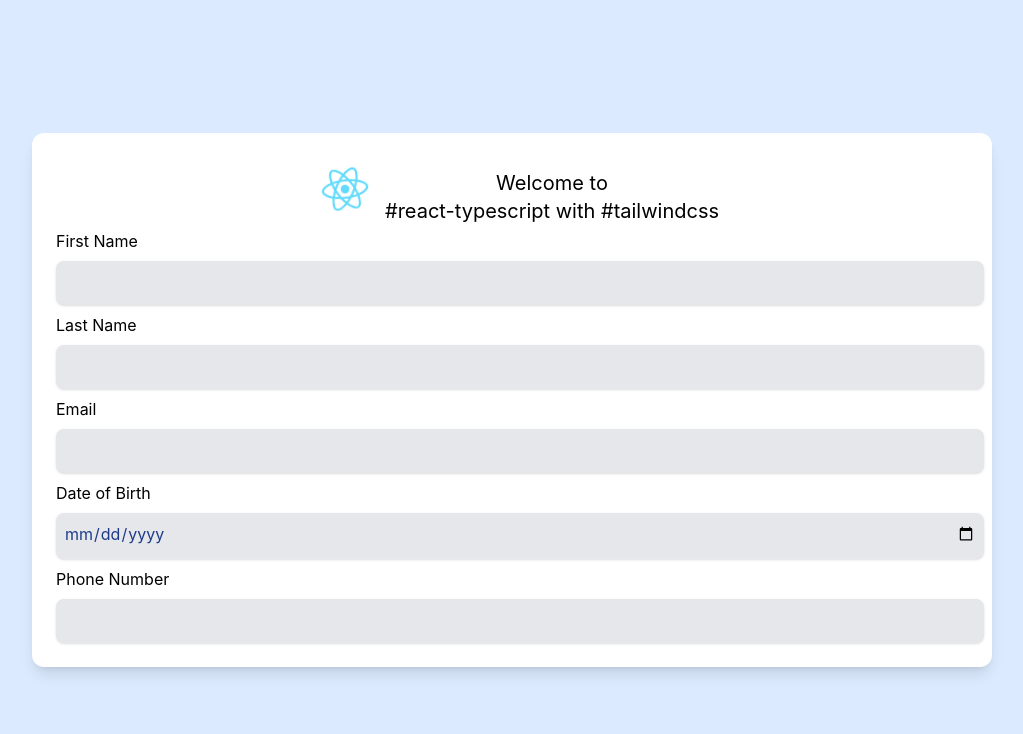
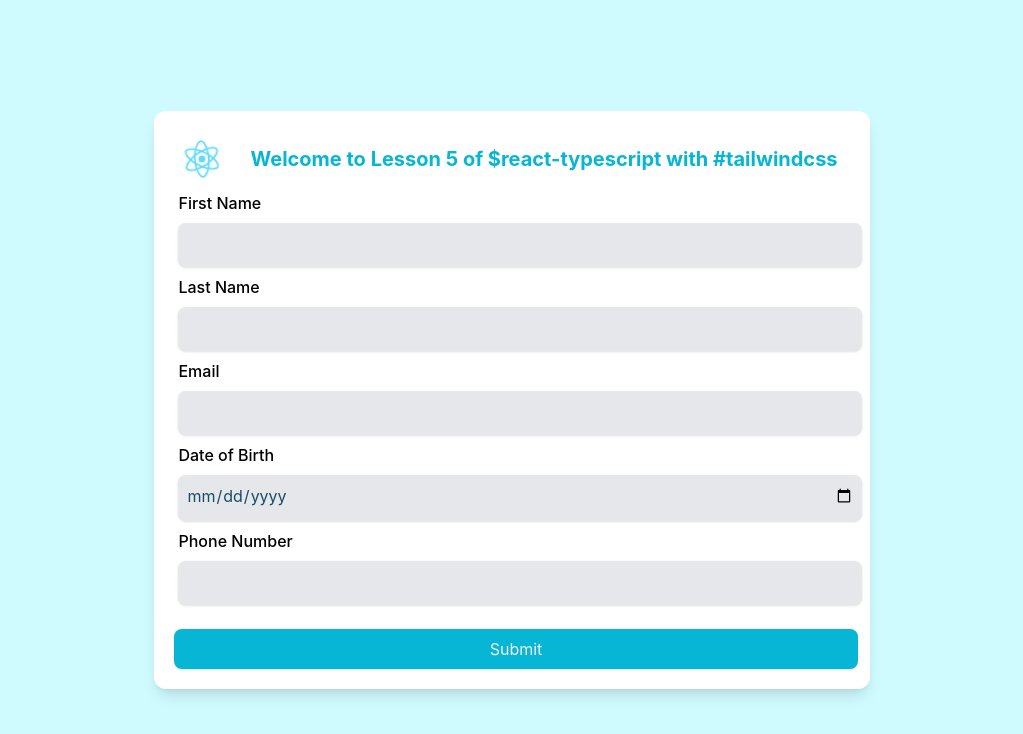
Before and after one commit to syedareehaquasar/GDC-WebD-301, a React (Create React App) app: page / in a window 1280 px wide. Shown: the top 734 px of the page, without its empty margins (128-1151 px from the left). Built offline with nearby package versions, Linux system fonts and the light colour scheme.

Commit message:
changed version

```diff
--- a/src/App.tsx
+++ b/src/App.tsx
@@ -1,19 +1,19 @@
 import React from 'react';
-import logo from './logo.svg';
 import './App.css';
 import Form from './components/Form';
+import AppContainer from './AppContainer';
+import Header from './Header';
 
 function App() {
   return (
-    <div className="flex h-screen bg-blue-100 items-center">
-      <div className="w-3/4 p-4 mx-auto bg-white shadow-lg rounded-xl">
-        <div className='flex flex-row items-center justify-center'>
-          <img src={logo} alt="logo" className="w-20 h-20 animate-spin" />
-          <h1 className="text-center text-xl pt-4">Welcome to <br /> #react-typescript with #tailwindcss </h1>
-        </div>
-        <Form />
+    <AppContainer>
+      <div className="p-4 mx-auto bg-white shadow-lg rounded-xl m-4">
+      <Header
+        title={`Welcome to Lesson 5 of $react-typescript with #tailwindcss`}
+      />
+      <Form />
       </div>
-    </div>
+    </AppContainer>
   );
 }
 
--- /dev/null
+++ b/src/AppContainer.tsx
@@ -0,0 +1,9 @@
+import React from 'react'
+
+const AppContainer = (props: {children: React.ReactNode}) => {
+	return (
+		<div className="flex h-screen bg-cyan-100 items-center">{props.children}</div>
+	)
+}
+
+export default AppContainer
--- /dev/null
+++ b/src/Header.tsx
@@ -0,0 +1,16 @@
+import React from 'react'
+import logo from "./logo.svg";
+
+const Header = (props: {title: string}) => {
+	return (
+		<div className="flex gap-2 items-center">
+        <img src={logo} className="animate-spin h-16 w-16" alt="logo" style={{animation: "spin 2s linear infinite"}} />
+        <h1 className="text-center text-xl p-2 font-bold text-cyan-500">
+          {props.title}
+        </h1>
+        <br />
+      </div>
+	)
+}
+
+export default Header
--- a/src/components/Form.tsx
+++ b/src/components/Form.tsx
@@ -13,13 +13,14 @@ const Form = () => {
         <>
                 {formFields.map((field) => (
                     <div key={field.id}>
-                    <label className='m-2'>{field.label}</label>
+                        <label className='m-2 font-medium'>{field.label}</label>
                         <input
                             type={field.type}
-                        className="p-2 pb-3 bg-gray-200 w-full text-blue-900 m-2 rounded-lg shadow outline-2 outline-blue-900"
+                            className="p-2 pb-3 bg-gray-200 w-full text-cyan-900 m-2 rounded-lg shadow outline-2 outline-cyan-900"
                         />
                     </div>
                 ))}
+                <input className='p-2 mt-4 m-1 bg-cyan-500 w-full text-gray-100 rounded-lg shadow outline-2 outline-cyan-900' type="submit" name='submit' /><br />
         </>
     )
 }
```
Lines whose indentation alone changed are shown as unchanged.
